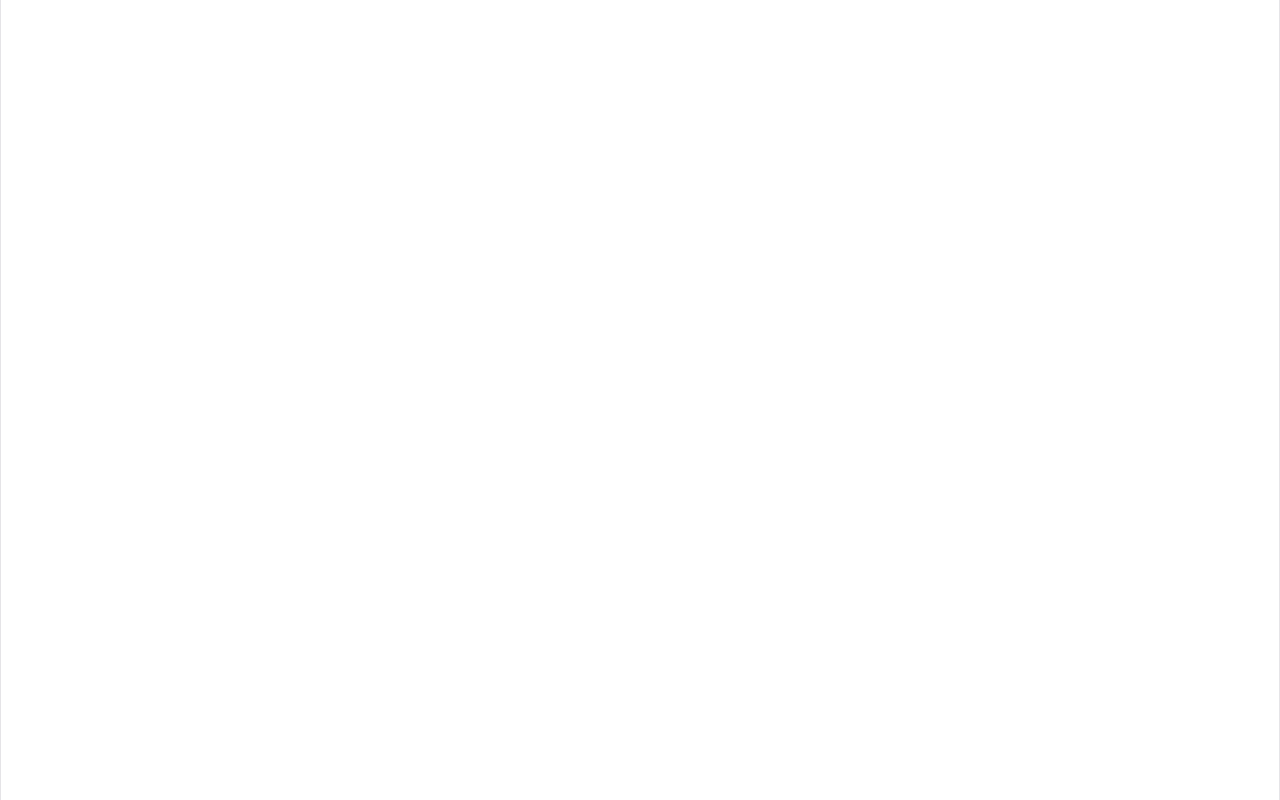
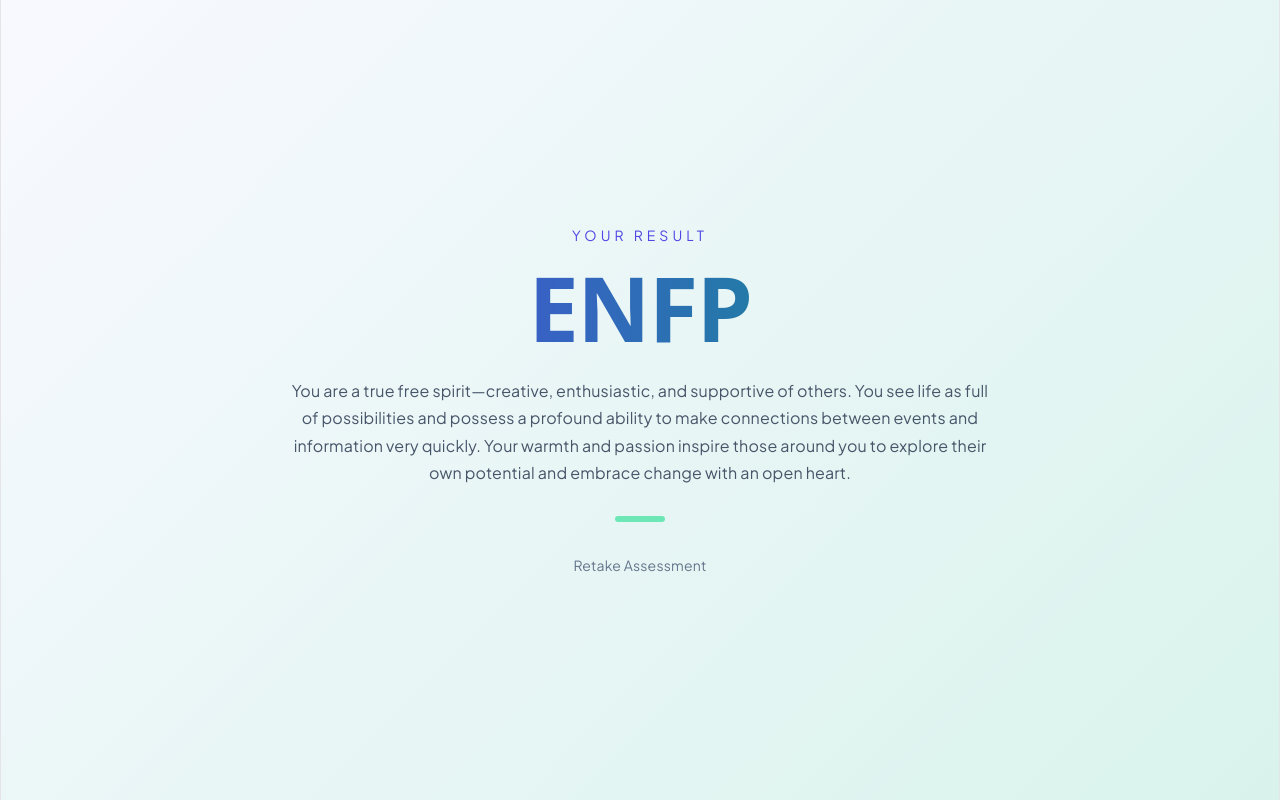
Before and after one commit to IshitaSinha2002/Personality-Identifier, a React (Vite) app: page /result in a window 1280 px wide. Before the commit this address had no page. Built offline with nearby package versions, Linux system fonts and the light colour scheme.

Commit message:
Adding Results page

```diff
--- a/src/App.jsx
+++ b/src/App.jsx
@@ -3,6 +3,7 @@ import { BrowserRouter as Router, Routes, Route } from "react-router-dom";
 
 import Home from "./pages/Home.jsx";
 import Question from "./pages/Question.jsx";
+import Result from "./pages/Result.jsx";
 
 function App() {
   return (
@@ -10,6 +11,7 @@ function App() {
       <Routes>
         <Route path="/" element={<Home />} />
         <Route path="/test" element={<Question />} />
+        <Route path="/result" element={<Result />} />
       </Routes>
     </Router>
   );
--- /dev/null
+++ b/src/pages/Result.css
@@ -0,0 +1,63 @@
+.result-page {
+  min-height: 100vh;
+  background: linear-gradient(135deg, #f8f9ff, #d9f3ec);
+  display: flex;
+  justify-content: center;
+  align-items: center;
+  font-family: "Plus Jakarta Sans", sans-serif;
+}
+
+.result-container {
+  text-align: center;
+  max-width: 700px;
+  padding: 20px;
+}
+
+/* Label */
+.result-label {
+  font-size: 14px;
+  letter-spacing: 4px;
+  color: #4F46E5;
+  margin-bottom: 10px;
+}
+
+/* Big Type */
+.result-type {
+  font-size: 90px;
+  font-weight: 800;
+  line-height: 1.1;
+  margin: 10px 0;
+  background: linear-gradient(90deg, #4F46E5, #0D9488);
+  -webkit-background-clip: text;
+  -webkit-text-fill-color: transparent;
+  overflow: visible;
+}
+
+/* Description */
+.result-description {
+  margin-top: 20px;
+  font-size: 16px;
+  color: #475569;
+  line-height: 1.7;
+}
+
+/* Divider */
+.divider {
+  width: 50px;
+  height: 6px;
+  background: #6ee7b7;
+  border-radius: 10px;
+  margin: 30px auto;
+}
+
+/* Retake */
+.retake {
+  font-size: 14px;
+  color: #64748B;
+  cursor: pointer;
+  transition: 0.2s;
+}
+
+.retake:hover {
+  color: #4F46E5;
+}
--- /dev/null
+++ b/src/pages/Result.jsx
@@ -0,0 +1,34 @@
+import React from "react";
+import "./Result.css";
+
+import { useNavigate } from "react-router-dom";
+
+const Result = () => {
+    const navigate = useNavigate();
+  return (
+    <div className="result-page">
+
+      <div className="result-container">
+
+        <p className="result-label">YOUR RESULT</p>
+
+        <h1 className="result-type">ENFP</h1>
+
+        <p className="result-description">
+          You are a true free spirit—creative, enthusiastic, and supportive of others.
+          You see life as full of possibilities and possess a profound ability to make
+          connections between events and information very quickly. Your warmth and passion
+          inspire those around you to explore their own potential and embrace change with an open heart.
+        </p>
+
+        <div className="divider"></div>
+
+        <p className="retake" onClick={() => navigate("/")}>Retake Assessment</p>
+
+      </div>
+
+    </div>
+  );
+};
+
+export default Result;
```
